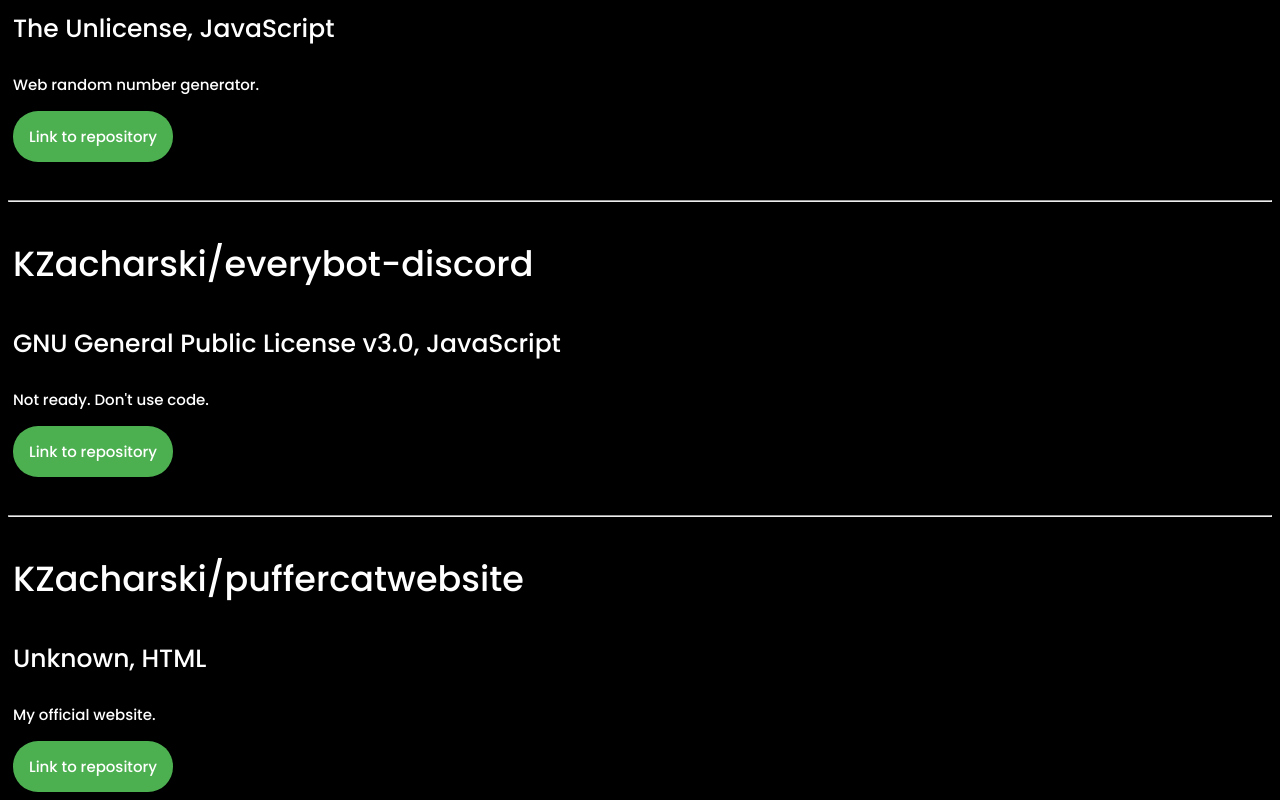
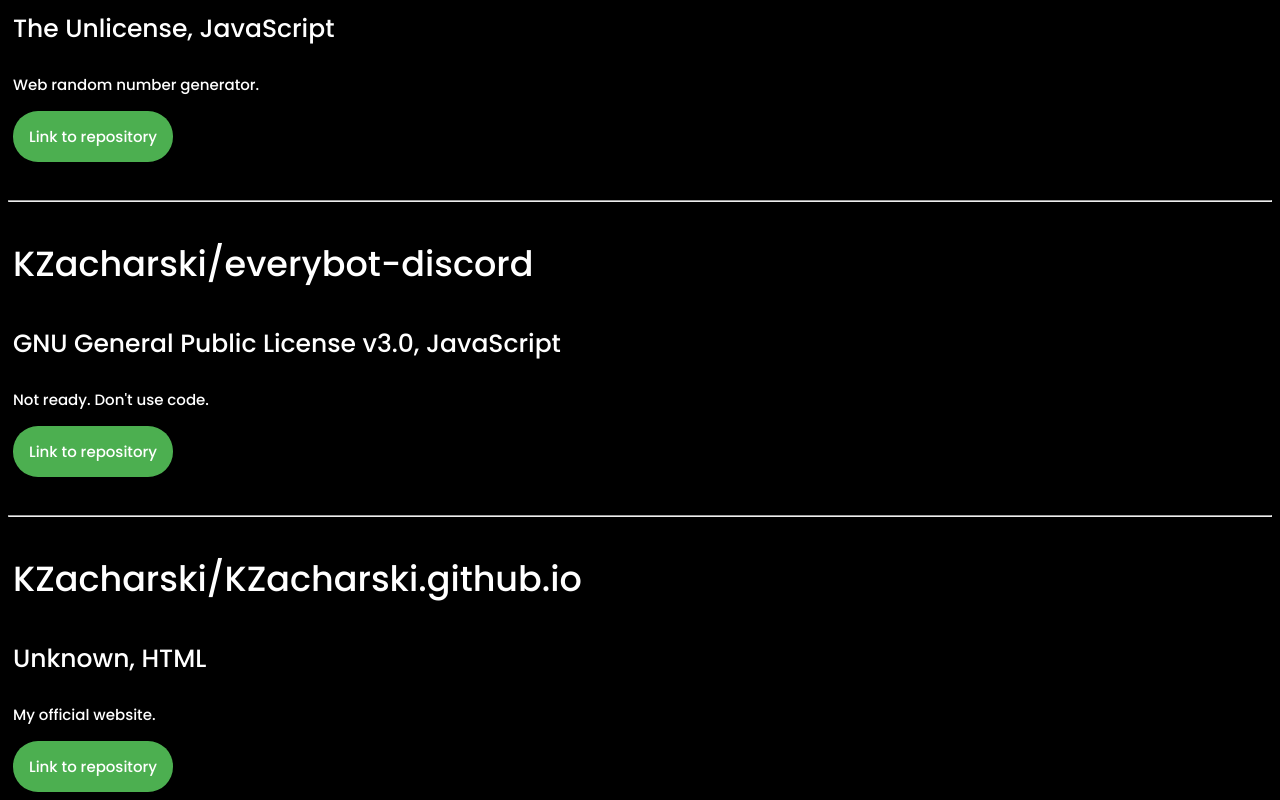
Before and after one commit to KZacharski/puffercat.xyz, a plain HTML site: page repos.html in a window 1280 px wide. Shown: the part 1016-1816 px from the top of the page. Drawn offline with Linux system fonts and the light colour scheme.

Commit message:
Changed name of the repository

```diff
--- a/repos.html
+++ b/repos.html
@@ -45,10 +45,10 @@
             <a class="Link1portfolio" href="https://github.com/KZacharski/everybot-discord">Link to repository</a>
             <br>
             <hr>
-            <p class="Header2portfolio">KZacharski/puffercatwebsite</p>
+            <p class="Header2portfolio">KZacharski/KZacharski.github.io</p>
             <p class="Text1home">Unknown, HTML</p>
             <p class="Text2portfolio">My official website.</p>
-            <a class="Link1portfolio" href="https://github.com/KZacharski/puffercatwebsite">Link to repository</a>
+            <a class="Link1portfolio" href="https://github.com/KZacharski/KZacharski.github.io">Link to repository</a>
         </main>
     </body>
 </html>
```
